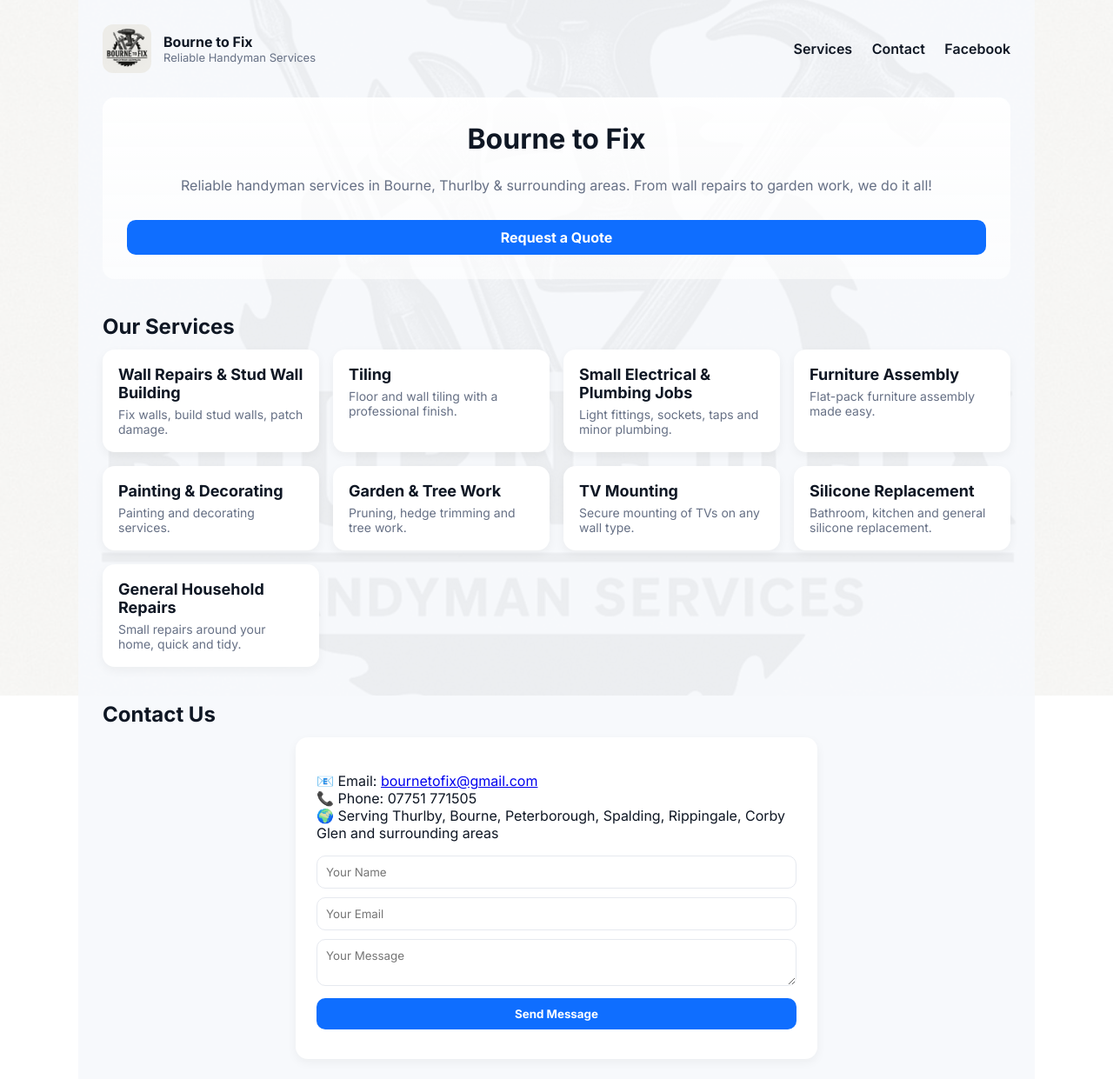
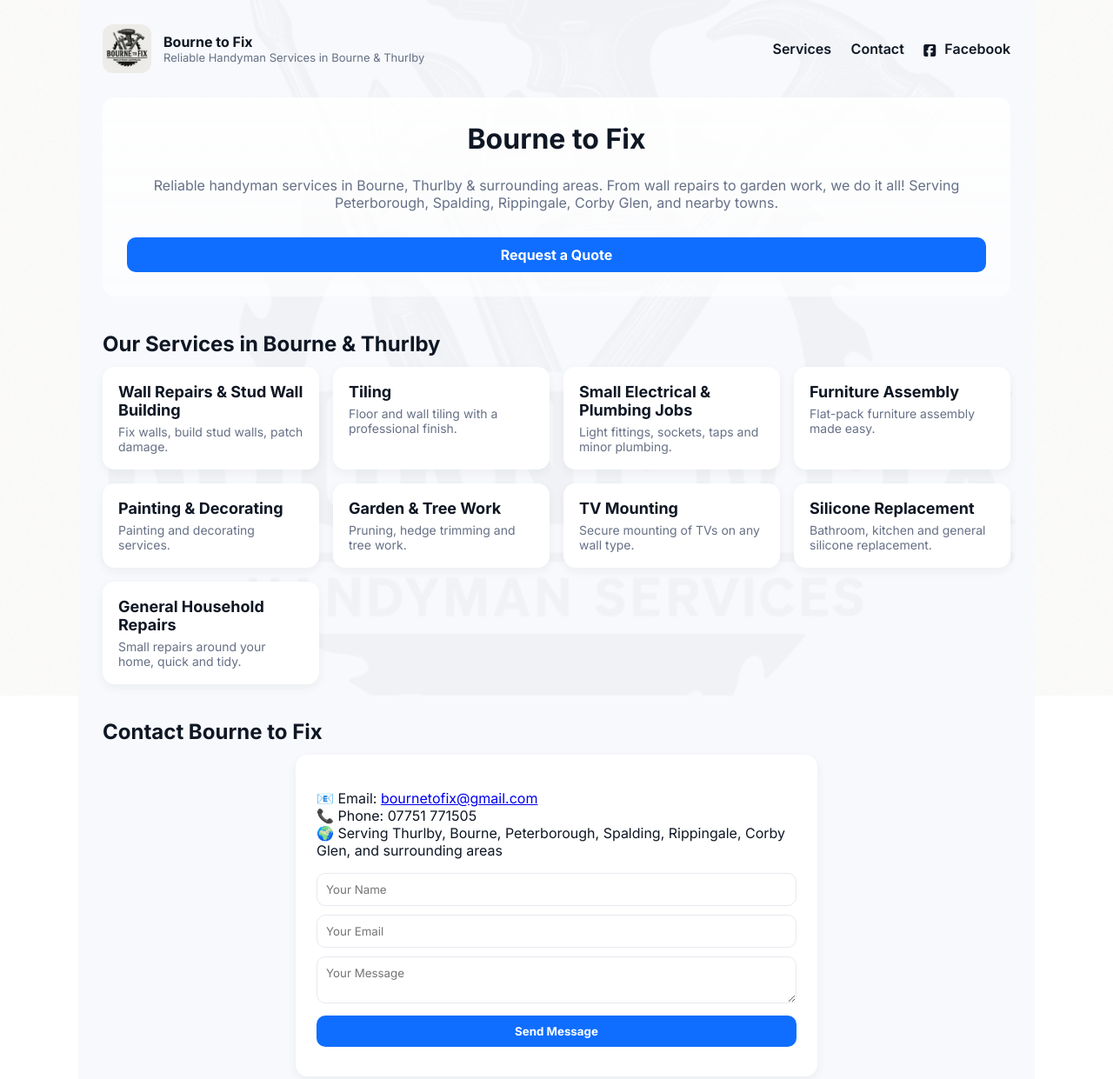
Before and after one commit to bournetofix/bournetofix.github.io, a plain HTML site: page index.html in a window 1280 px wide. Shown: the top 1241 px of the page at 87% size. Drawn offline with Linux system fonts and the light colour scheme.

Commit message:
Update index.html

```diff
--- a/index.html
+++ b/index.html
@@ -3,9 +3,19 @@
 <head>
   <meta charset="utf-8" />
   <meta name="viewport" content="width=device-width,initial-scale=1" />
-  <title>Bourne to Fix — Reliable Handyman Services</title>
-  <meta name="description" content="Bourne to Fix provides handyman services in Thurlby, Bourne & surrounding areas. Wall repairs, tiling, electrical & plumbing, furniture assembly, painting, garden work, tree work and more." />
+  <title>Bourne to Fix — Reliable Handyman Services in Bourne & Thurlby</title>
+
+  <!-- SEO Meta Tags -->
+  <meta name="description" content="Bourne to Fix provides handyman services in Bourne, Thurlby & surrounding areas. Wall repairs, tiling, electrical & plumbing, furniture assembly, painting, garden work, tree work and more. Handyman services, home repairs, furniture assembly, TV mounting." />
+  <meta name="keywords" content="handyman, home repairs, Bourne, Thurlby, Peterborough, furniture assembly, tiling, electrical, plumbing, painting, garden work, tree work, TV mounting" />
+  <meta name="author" content="Bourne to Fix" />
+
+  <!-- Google Fonts -->
   <link href="https://fonts.googleapis.com/css2?family=Inter:wght@300;400;600;700&display=swap" rel="stylesheet">
+
+  <!-- Font Awesome for Facebook Icon -->
+  <link rel="stylesheet" href="https://cdnjs.cloudflare.com/ajax/libs/font-awesome/6.5.0/css/all.min.css" integrity="sha512-yK6X+2OlzZ6Y5+rDH6xnPCj0Hz8/RF2YQG7iX1g3v8+vFO7xBzlvU5p+6CBQH0fY2bBzvM0UVL9m9J9Oj/0Ciw==" crossorigin="anonymous" referrerpolicy="no-referrer" />
+
   <style>
     :root{
       --accent:#0f6eff;
@@ -31,7 +41,7 @@
       width:100%;
       height:100%;
       background: url('logo.jpg') center/cover no-repeat;
-      opacity:0.5;
+      opacity:0.3;
       z-index:-1;
     }
     .container{max-width:1100px;margin:0 auto;padding:28px;background:var(--bg)}
@@ -59,6 +69,7 @@
       border-radius:12px;
     }
     nav a{margin-left:18px;color:var(--dark);text-decoration:none;font-weight:600}
+    nav a i{margin-right:6px; vertical-align:middle;}
     .cta{background:var(--accent);color:white;padding:10px 16px;border-radius:10px;text-decoration:none;font-weight:700}
 
     /* Hero Section */
@@ -70,7 +81,6 @@
       text-align:center;
       padding:28px;
       border-radius:14px;
-      /* Gradient overlay on top of background */
       background: linear-gradient(rgba(255,255,255,0.9), rgba(255,255,255,0.6));
     }
     .hero h1{font-size:32px;margin:0 0 12px}
@@ -104,30 +114,32 @@
         </div>
         <div>
           <div style="font-weight:700">Bourne to Fix</div>
-          <div style="font-size:13px;color:var(--muted)">Reliable Handyman Services</div>
+          <div style="font-size:13px;color:var(--muted)">Reliable Handyman Services in Bourne & Thurlby</div>
         </div>
       </div>
       <nav>
         <a href="#services">Services</a>
         <a href="#contact">Contact</a>
-       <a href="https://www.facebook.com/bournetofix" target="_blank">Facebook</a>
+        <a href="https://www.facebook.com/bournetofix" target="_blank">
+          <i class="fab fa-facebook-square"></i> Facebook
+        </a>
       </nav>
     </header>
 
     <section class="hero">
       <h1>Bourne to Fix</h1>
-      <p>Reliable handyman services in Bourne, Thurlby & surrounding areas. From wall repairs to garden work, we do it all!</p>
+      <p>Reliable handyman services in Bourne, Thurlby & surrounding areas. From wall repairs to garden work, we do it all! Serving Peterborough, Spalding, Rippingale, Corby Glen, and nearby towns.</p>
       <a href="#contact" class="cta">Request a Quote</a>
     </section>
 
     <section id="services" class="section">
-      <h2>Our Services</h2>
+      <h2>Our Services in Bourne & Thurlby</h2>
       <div class="services">
         <div class="service"><h3>Wall Repairs & Stud Wall Building</h3><p>Fix walls, build stud walls, patch damage.</p></div>
         <div class="service"><h3>Tiling</h3><p>Floor and wall tiling with a professional finish.</p></div>
         <div class="service"><h3>Small Electrical & Plumbing Jobs</h3><p>Light fittings, sockets, taps and minor plumbing.</p></div>
         <div class="service"><h3>Furniture Assembly</h3><p>Flat-pack furniture assembly made easy.</p></div>
-        <div class="service"><h3>Painting & Decorating</h3><p> Painting and decorating services.</p></div>
+        <div class="service"><h3>Painting & Decorating</h3><p>Painting and decorating services.</p></div>
         <div class="service"><h3>Garden & Tree Work</h3><p>Pruning, hedge trimming and tree work.</p></div>
         <div class="service"><h3>TV Mounting</h3><p>Secure mounting of TVs on any wall type.</p></div>
         <div class="service"><h3>Silicone Replacement</h3><p>Bathroom, kitchen and general silicone replacement.</p></div>
@@ -136,9 +148,9 @@
     </section>
 
     <section id="contact" class="section">
-      <h2>Contact Us</h2>
+      <h2>Contact Bourne to Fix</h2>
       <div class="contact-card">
-        <p>📧 Email: <a href="mailto:bournetofix@gmail.com">bournetofix@gmail.com</a><br>📞 Phone: 07751 771505<br>🌍 Serving Thurlby, Bourne, Peterborough, Spalding, Rippingale, Corby Glen and surrounding areas</p>
+        <p>📧 Email: <a href="mailto:bournetofix@gmail.com">bournetofix@gmail.com</a><br>📞 Phone: 07751 771505<br>🌍 Serving Thurlby, Bourne, Peterborough, Spalding, Rippingale, Corby Glen, and surrounding areas</p>
         <form action="mailto:bournetofix@gmail.com" method="post" enctype="text/plain">
           <input type="text" name="name" placeholder="Your Name" required>
           <input type="email" name="email" placeholder="Your Email" required>
```
